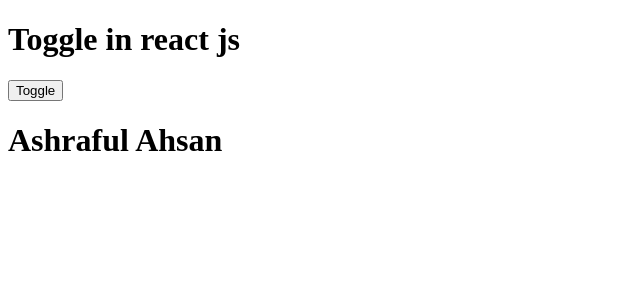
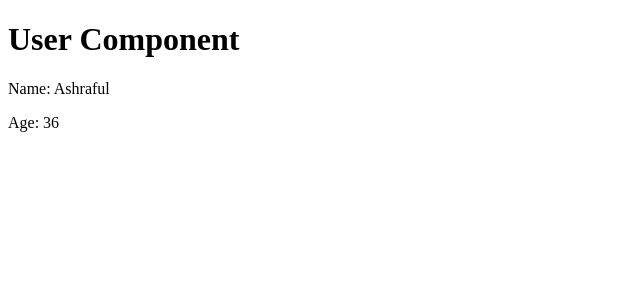
Before and after one commit to ashrafulahsan/react-blog-2026, a React (Vite) app: page / in a window 1280 px wide. Shown: the top 300 px of the page, without its empty margins (0-640 px from the left). Built offline with nearby package versions, Linux system fonts and the light colour scheme.

Commit message:
Data pass and receive way 1

```diff
--- a/src/App.jsx
+++ b/src/App.jsx
@@ -1,10 +1,10 @@
-import ToggleExample from "./ToggleExample"
+import User from "./User"
 
 function App() {
 
   return (
     <>
-     <ToggleExample />
+     <User name="Ashraful" age={36}/>
     </>
   )
 }
--- /dev/null
+++ b/src/User.jsx
@@ -0,0 +1,11 @@
+function User(data){
+    return(
+        <div>
+            <h1>User Component</h1>
+            <p>Name: {data.name}</p>
+            <p>Age: {data.age}</p>
+        </div>
+    )
+}
+
+export default User
```
